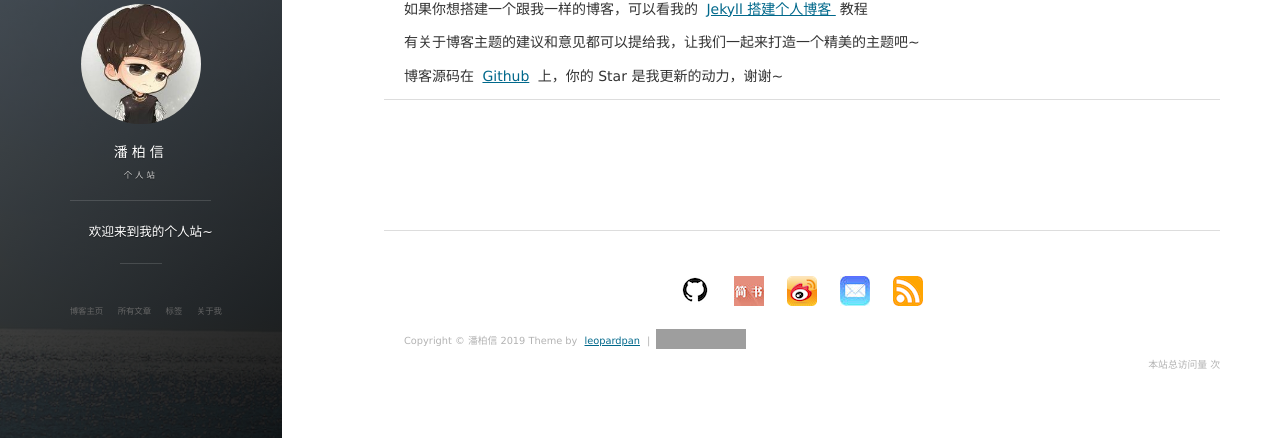
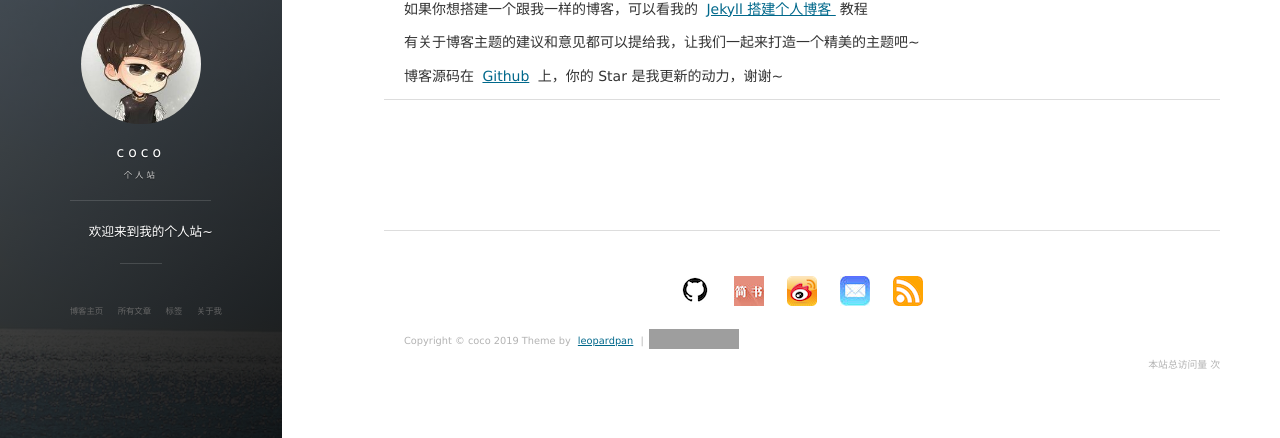
Before and after one commit to vMagina/vMagina.github.io, a Jekyll site: the page built from leopardpan.github.io-master/about.md, in a window 1280 px wide. Shown: the part 284-722 px from the top of the page. Built offline with Jekyll 4.4.1, drawn with Linux system fonts in a browser that asks for light colours; nearby versions of some CDN libraries; comment, search, counter and statistics services are not loaded; grey boxes are pictures that could not be loaded.

Commit message:
modify _config.yml url

```diff
--- a/leopardpan.github.io-master/_config.yml
+++ b/leopardpan.github.io-master/_config.yml
@@ -1,12 +1,12 @@
 # Basic
-title: 潘柏信
+title: coco
 subtitle: 个人站
 description: 欢迎来到我的个人站~
 # 头像里面的标题
 avatarTitle: leopardpan
 # 头像里面的描述
 avatarDesc: iOS / 机器学习
-url: "http://baixin.io"
+url: "https://vMagina.github.io"
 
 # Comment
 comment:
```
